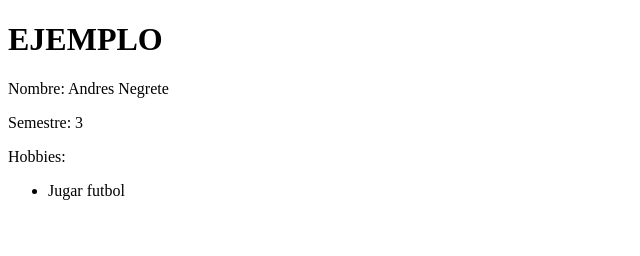
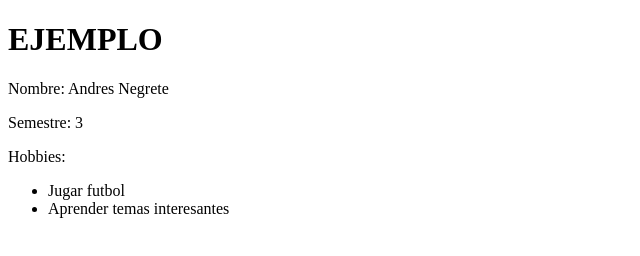
Before and after one commit to AndresN777/Taller-3-de-septiembre, a plain HTML site: page index.html in a window 1280 px wide. Shown: the whole page, without its empty margins (0-640 px from the left). Drawn offline with Linux system fonts and the light colour scheme.

Commit message:
commit 6

```diff
--- a/index.html
+++ b/index.html
@@ -12,6 +12,7 @@
     <p>Hobbies:</p>
     <ul>
         <li>Jugar futbol</li>
+        <li>Aprender temas interesantes</li>
     </ul>
 </body>
 </html>
```
